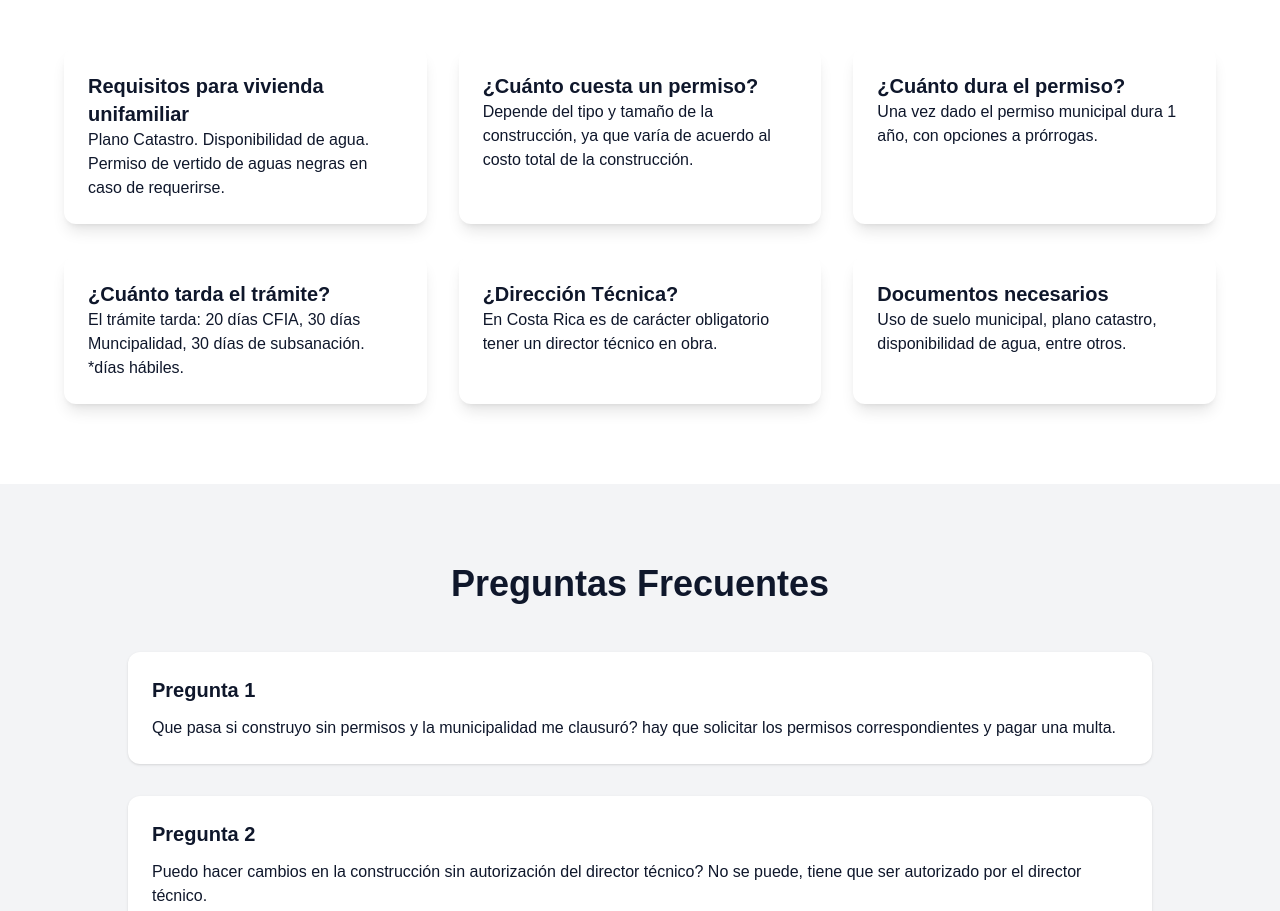
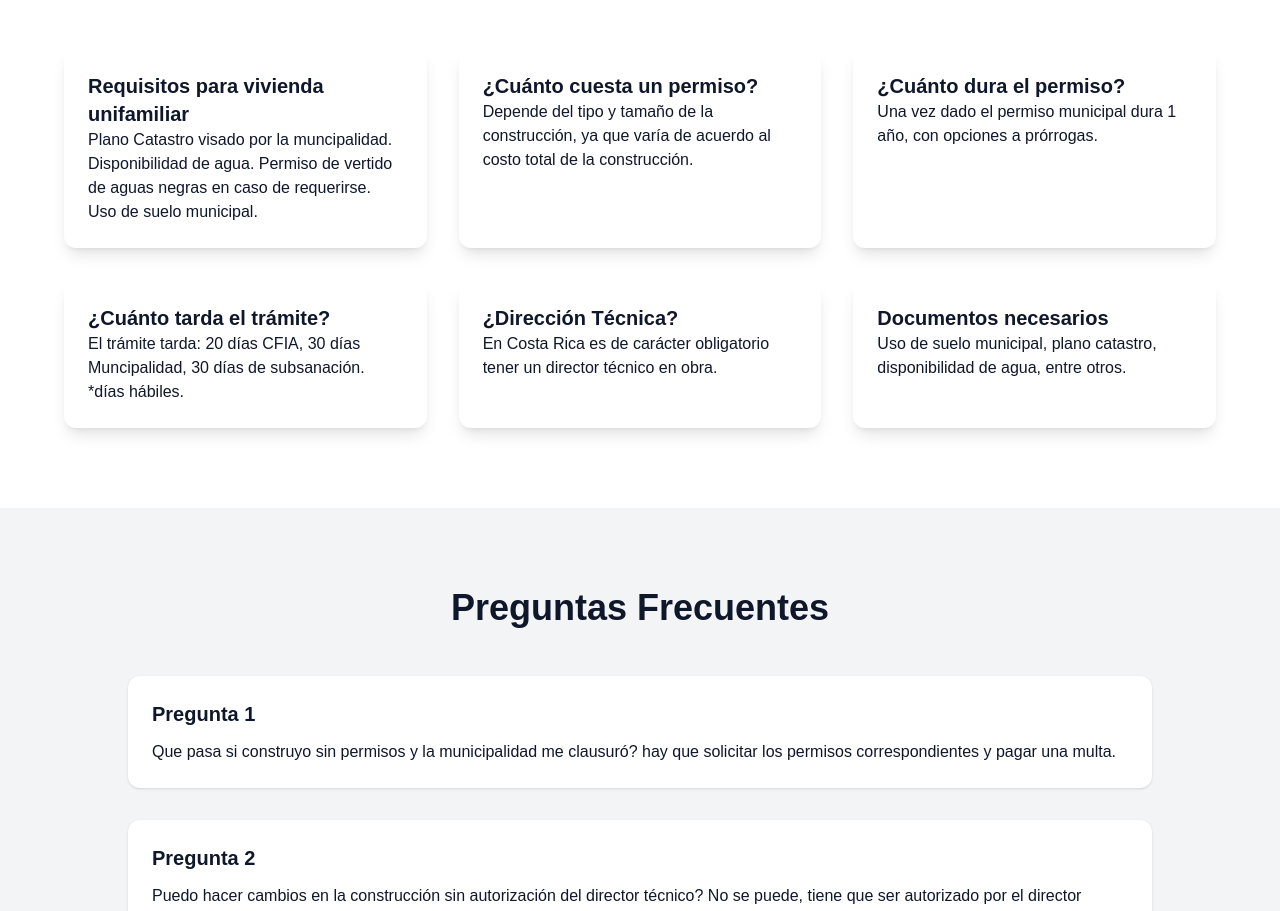
Before and after one commit to ericksv1988-ctrl/habitec-web, a Next.js app: page /permisos-de-construccion in a window 1280 px wide. Shown: the part 1700-2611 px from the top of the page. Built offline with nearby package versions, Linux system fonts and the light colour scheme.

Commit message:
Descripción de los cambios

```diff
--- a/app/permisos-de-construccion/page.tsx
+++ b/app/permisos-de-construccion/page.tsx
@@ -136,9 +136,10 @@ export default function PermisosConstruccion() {
                 Requisitos para vivienda unifamiliar
               </h3>
               <p>
-                Plano Catastro.
+                Plano Catastro visado por la muncipalidad.
                 Disponibilidad de agua.
                 Permiso de vertido de aguas negras en caso de requerirse.
+                Uso de suelo municipal.
               </p>
             </a>
 
```
